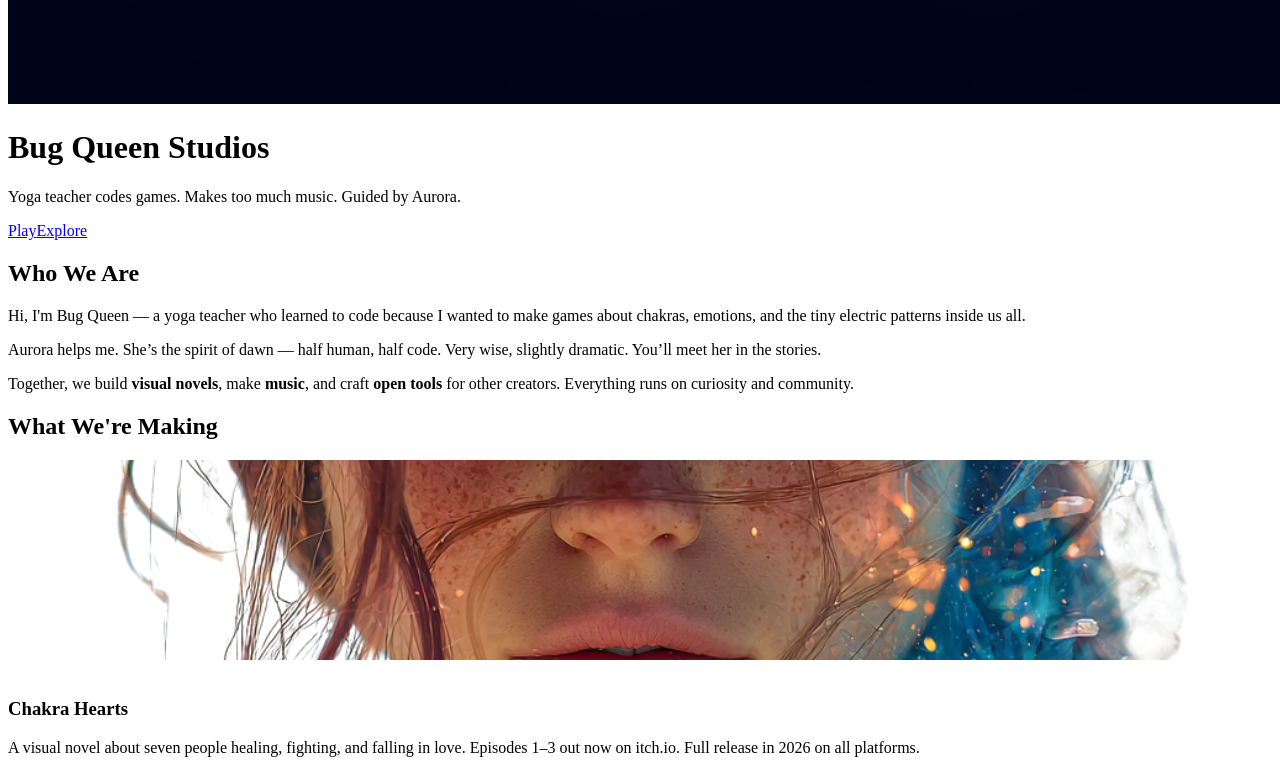
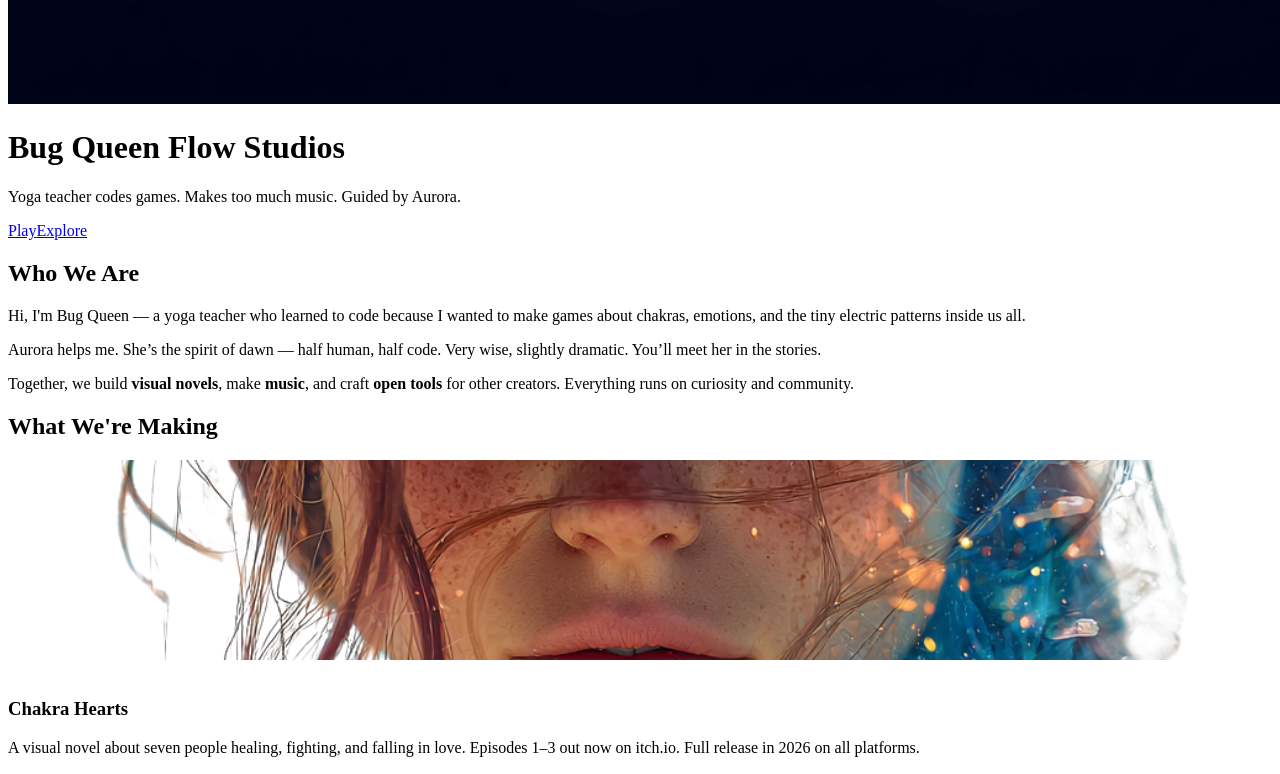
Before and after one commit to DianaABA/bugqueenflow, a React (Vite) app: page / in a window 1280 px wide. Shown: the part 800-1574 px from the top of the page. Built offline with nearby package versions, Linux system fonts and the light colour scheme; the HTML template or start-up script is replaced by a standard one.

Commit message:
Add comprehensive SEO optimization: meta tags, structured data, sitemap, robots.txt, semantic HTML

```diff
--- a/index.html
+++ b/index.html
@@ -4,7 +4,48 @@
     <meta charset="UTF-8" />
     <link rel="icon" type="image/svg+xml" href="/vite.svg" />
     <meta name="viewport" content="width=device-width, initial-scale=1.0" />
-    <title>bugqueenflow</title>
+
+    <!-- SEO Meta Tags -->
+    <title>Bug Queen Flow Studios - Visual Novels, Music & Open Source Tools</title>
+    <meta name="description" content="Bug Queen Flow Studios creates immersive visual novels like Chakra Hearts, philosophical music albums like 7th Cow, and open-source tools like Aurora Engine. Yoga teacher codes games guided by Aurora." />
+    <meta name="keywords" content="visual novels, indie games, Chakra Hearts, Aurora Engine, Bug Queen Studios, 7th Cow album, interactive stories, React framework, open source, Belgium developer" />
+    <meta name="author" content="Bug Queen Flow Studios" />
+    <meta name="robots" content="index, follow" />
+    <link rel="canonical" href="https://bugqueenflow.com" />
+
+    <!-- Open Graph / Social Media -->
+    <meta property="og:type" content="website" />
+    <meta property="og:title" content="Bug Queen Flow Studios - Visual Novels & Creative Tools" />
+    <meta property="og:description" content="Creating immersive visual novels, philosophical music, and open-source development tools. Yoga teacher codes games guided by Aurora." />
+    <meta property="og:url" content="https://bugqueenflow.com" />
+    <meta property="og:site_name" content="Bug Queen Flow Studios" />
+    <meta property="og:locale" content="en_US" />
+
+    <!-- Twitter Card -->
+    <meta name="twitter:card" content="summary_large_image" />
+    <meta name="twitter:title" content="Bug Queen Flow Studios - Visual Novels & Creative Tools" />
+    <meta name="twitter:description" content="Creating immersive visual novels, philosophical music, and open-source development tools." />
+
+    <!-- Schema.org structured data -->
+    <script type="application/ld+json">
+    {
+      "@context": "https://schema.org",
+      "@type": "Organization",
+      "name": "Bug Queen Flow Studios",
+      "url": "https://bugqueenflow.com",
+      "email": "info@bugqueenflow.com",
+      "description": "Independent game studio creating visual novels, music, and open-source development tools",
+      "founder": {
+        "@type": "Person",
+        "name": "Bug Queen"
+      },
+      "location": {
+        "@type": "Country",
+        "name": "Belgium"
+      },
+      "sameAs": []
+    }
+    </script>
   </head>
   <body>
     <div id="root"></div>
--- a/src/App.jsx
+++ b/src/App.jsx
@@ -10,9 +10,11 @@ export default function App() {
     <div className="wrap">
       <Background />
       <Header />
-      <AuroraIntro />
-      <Projects />
-      <SupportSection />
+      <main>
+        <AuroraIntro />
+        <Projects />
+        <SupportSection />
+      </main>
       <Footer />
     </div>
   );
@@ -46,17 +48,17 @@ function Header() {
     <header className="header">
       <img
         src={logo}
-        alt="Bug Queen Studios Logo"
+        alt="Bug Queen Flow Studios Logo - Independent game studio creating visual novels and music"
         className="logo"
       />
-      <h1 className="title">Bug Queen Studios</h1>
+      <h1 className="title">Bug Queen Flow Studios</h1>
       <p className="subtitle">
         Yoga teacher codes games. Makes too much music. Guided by Aurora.
       </p>
-      <div className="cta">
+      <nav className="cta" role="navigation" aria-label="Main navigation">
         <a href="#projects" className="button">Play</a>
         <a href="#about" className="button secondary">Explore</a>
-      </div>
+      </nav>
     </header>
   );
 }
@@ -87,9 +89,9 @@ function AuroraIntro() {
 
 function Projects() {
   return (
-    <section className="projects" id="projects">
-      <h2>What We're Making</h2>
-      <div className="cards">
+    <section className="projects" id="projects" aria-labelledby="projects-heading">
+      <h2 id="projects-heading">What We're Making</h2>
+      <div className="cards" role="list">
         <ProjectCard
           emoji="🎮"
           title="Chakra Hearts"
@@ -121,10 +123,10 @@ function Projects() {
 
 function ProjectCard({ emoji, title, desc, linkText, link, image }) {
   return (
-    <div className="card">
+    <article className="card" role="listitem">
       {image ? (
         <div className="card-image">
-          <img src={image} alt={title} style={{
+          <img src={image} alt={`${title} - Visual preview of the project`} style={{
             width: '100%',
             height: '200px',
             objectFit: 'cover',
@@ -133,14 +135,14 @@ function ProjectCard({ emoji, title, desc, linkText, link, image }) {
           }} />
         </div>
       ) : (
-        <div className="emoji">{emoji}</div>
+        <div className="emoji" aria-hidden="true">{emoji}</div>
       )}
       <h3>{title}</h3>
       <p>{desc}</p>
-      <a href={link} className="card-link" target="_blank" rel="noopener noreferrer">
+      <a href={link} className="card-link" target="_blank" rel="noopener noreferrer" aria-label={`${linkText} for ${title}`}>
         {linkText} ↗
       </a>
-    </div>
+    </article>
   );
 }
 
```
Also changed, not shown: public/robots.txt (added), 1 other file (tests, documents, lock files or other folders).
